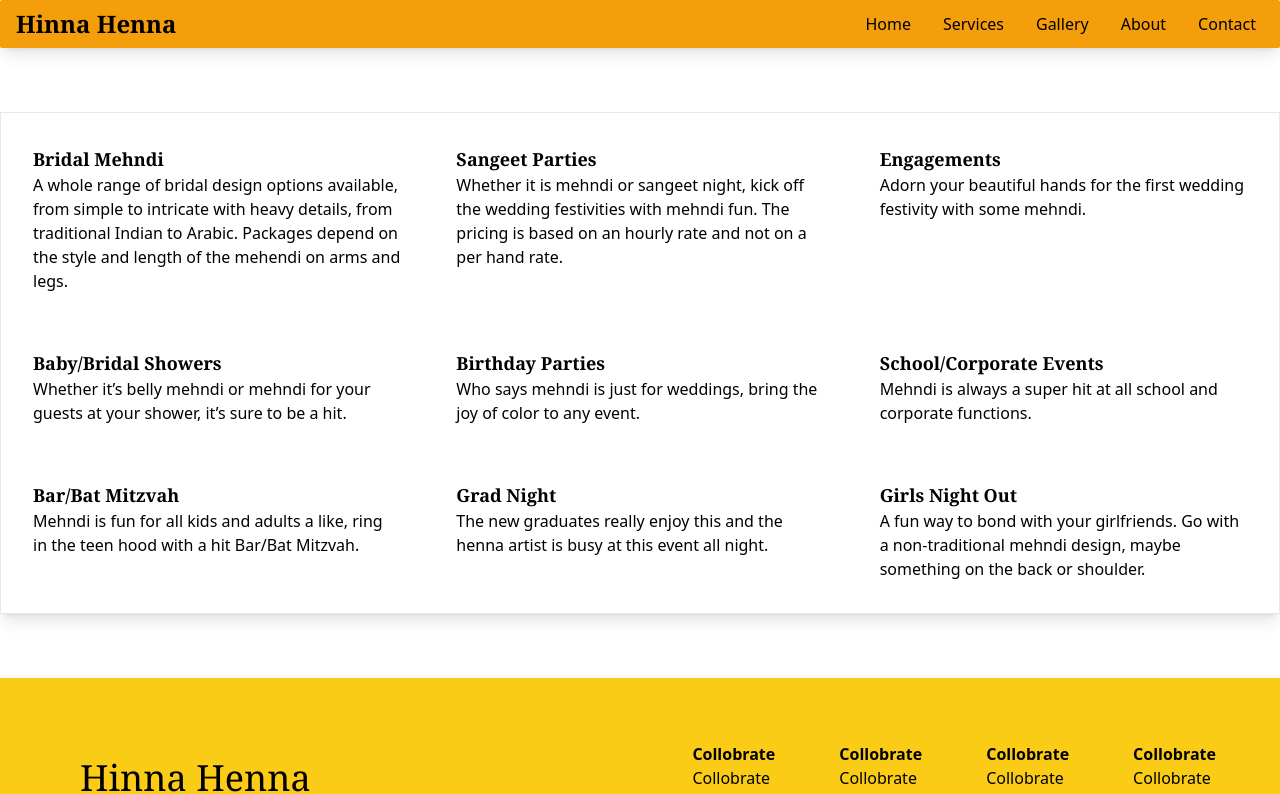
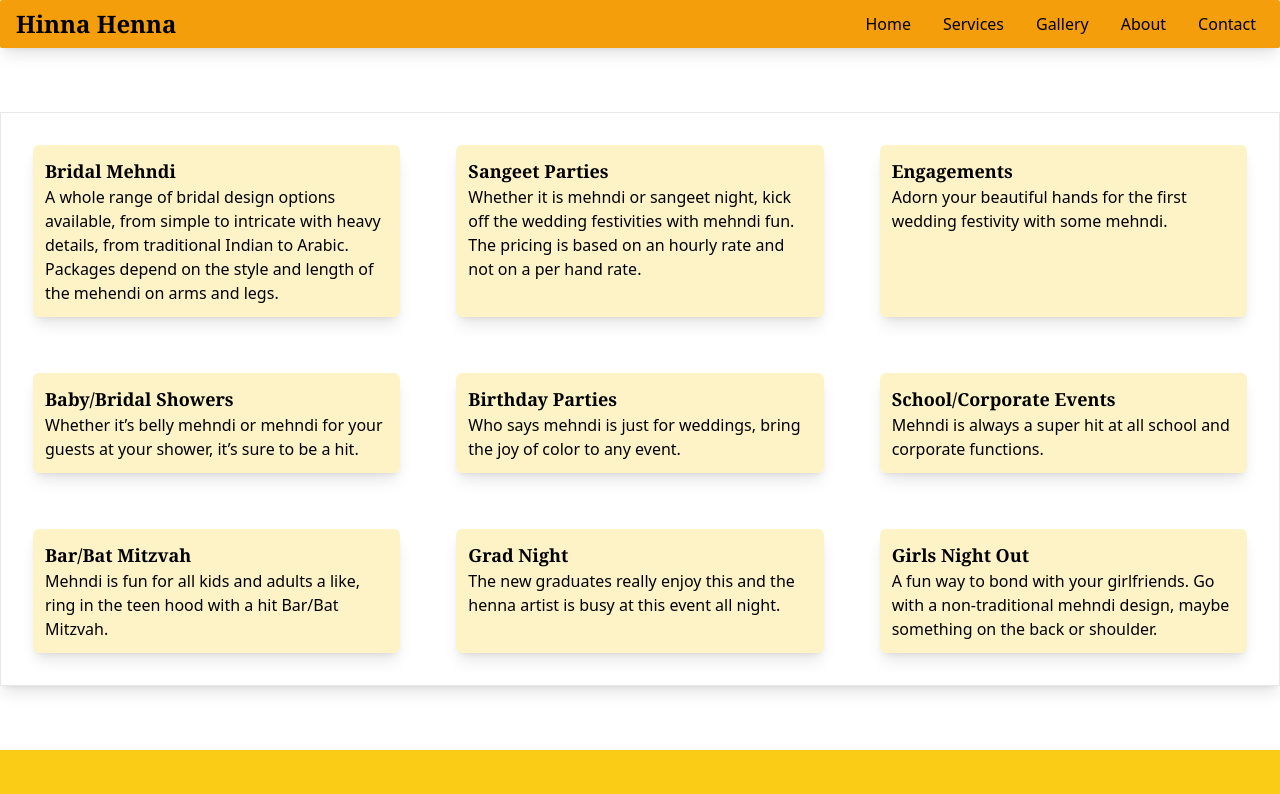
Before and after one commit to MitAbhay/hinna-henna, a Next.js app: page /services in a window 1280 px wide. Shown: the top 794 px of the page. Built offline with nearby package versions, Linux system fonts and the light colour scheme.

Commit message:
services card ui update

```diff
--- a/pages/services.tsx
+++ b/pages/services.tsx
@@ -4,7 +4,7 @@ export default function services() {
   return (
     <div>
       <div className="lg:grid lg:grid-cols-3 max-w-7xl mx-auto my-16 lg:gap-14 border shadow-lg p-8 space-y-8 lg:space-y-0">
-        <div>
+        <div className='shadow-lg p-3 bg-amber-100 rounded-md hover:scale-105 transition-all duration-500'>
           <p className="text-lg font-serif font-bold">Bridal Mehndi</p>
           <p>
             A whole range of bridal design options available, from simple to
@@ -13,7 +13,7 @@ export default function services() {
             legs.
           </p>
         </div>
-        <div>
+        <div className='shadow-lg p-3 bg-amber-100 rounded-md hover:scale-105 transition-all duration-500'>
           <p className="text-lg font-serif font-bold">Sangeet Parties</p>
           <p>
             Whether it is mehndi or sangeet night, kick off the wedding
@@ -21,28 +21,28 @@ export default function services() {
             and not on a per hand rate.
           </p>
         </div>
-        <div>
+        <div className='shadow-lg p-3 bg-amber-100 rounded-md hover:scale-105 transition-all duration-500'>
           <p className="text-lg font-serif font-bold">Engagements</p>
           <p>
             Adorn your beautiful hands for the first wedding festivity with some
             mehndi.
           </p>
         </div>
-        <div>
+        <div className='shadow-lg p-3 bg-amber-100 rounded-md hover:scale-105 transition-all duration-500'>
           <p className="text-lg font-serif font-bold">Baby/Bridal Showers</p>
           <p>
             Whether it’s belly mehndi or mehndi for your guests at your shower,
             it’s sure to be a hit.
           </p>
         </div>
-        <div>
+        <div className='shadow-lg p-3 bg-amber-100 rounded-md hover:scale-105 transition-all duration-500'>
           <p className="text-lg font-serif font-bold">Birthday Parties</p>
           <p>
             Who says mehndi is just for weddings, bring the joy of color to any
             event.
           </p>
         </div>
-        <div>
+        <div className='shadow-lg p-3 bg-amber-100 rounded-md hover:scale-105 transition-all duration-500'>
           <p className="text-lg font-serif font-bold">
             School/Corporate Events
           </p>
@@ -50,21 +50,21 @@ export default function services() {
             Mehndi is always a super hit at all school and corporate functions.
           </p>
         </div>
-        <div>
+        <div className='shadow-lg p-3 bg-amber-100 rounded-md hover:scale-105 transition-all duration-500'>
           <p className="text-lg font-serif font-bold">Bar/Bat Mitzvah</p>
           <p>
             Mehndi is fun for all kids and adults a like, ring in the teen hood
             with a hit Bar/Bat Mitzvah.
           </p>
         </div>
-        <div>
+        <div className='shadow-lg p-3 bg-amber-100 rounded-md hover:scale-105 transition-all duration-500'>
           <p className="text-lg font-serif font-bold">Grad Night</p>
           <p>
             The new graduates really enjoy this and the henna artist is busy at
             this event all night.
           </p>
         </div>
-        <div>
+        <div className='shadow-lg p-3 bg-amber-100 rounded-md hover:scale-105 transition-all duration-500'>
           <p className="text-lg font-serif font-bold">Girls Night Out</p>
           <p>
             A fun way to bond with your girlfriends. Go with a non-traditional
```
Also changed, not shown: 1 other file (tests, documents, lock files or other folders).
